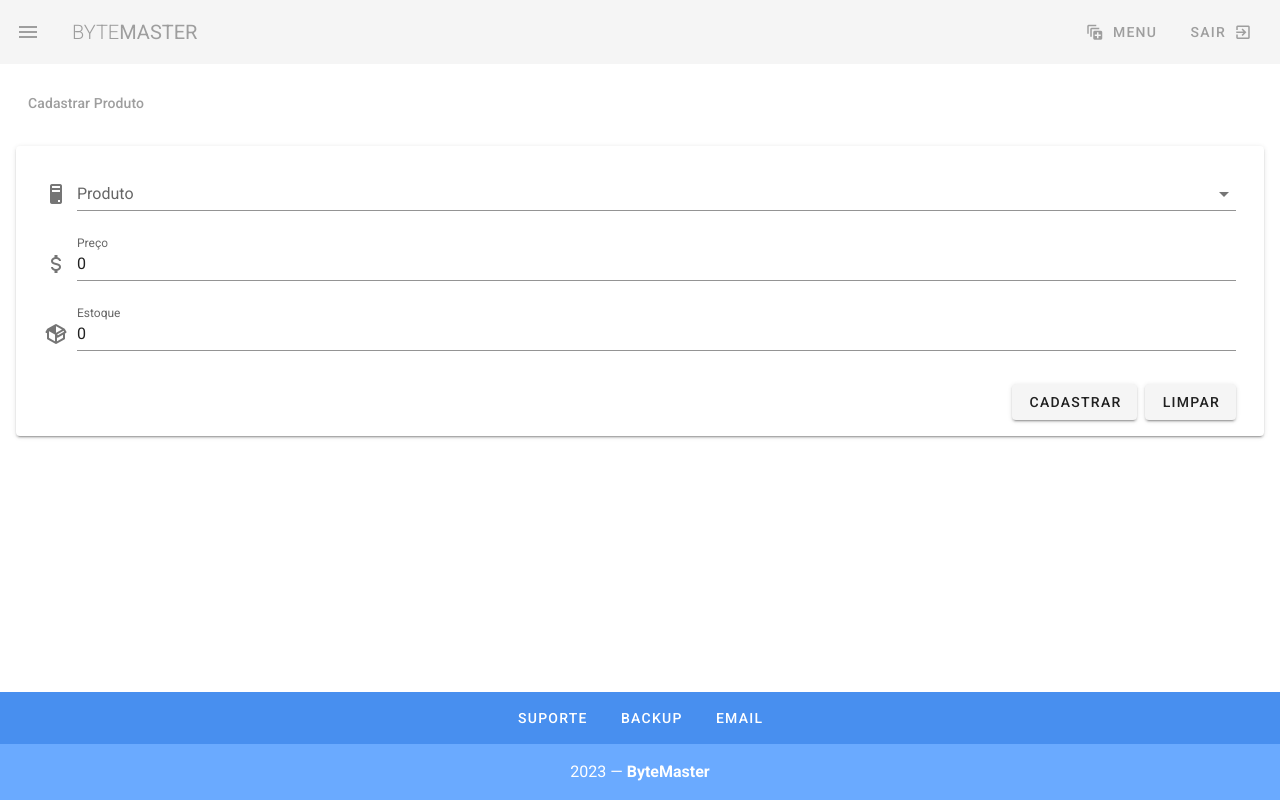
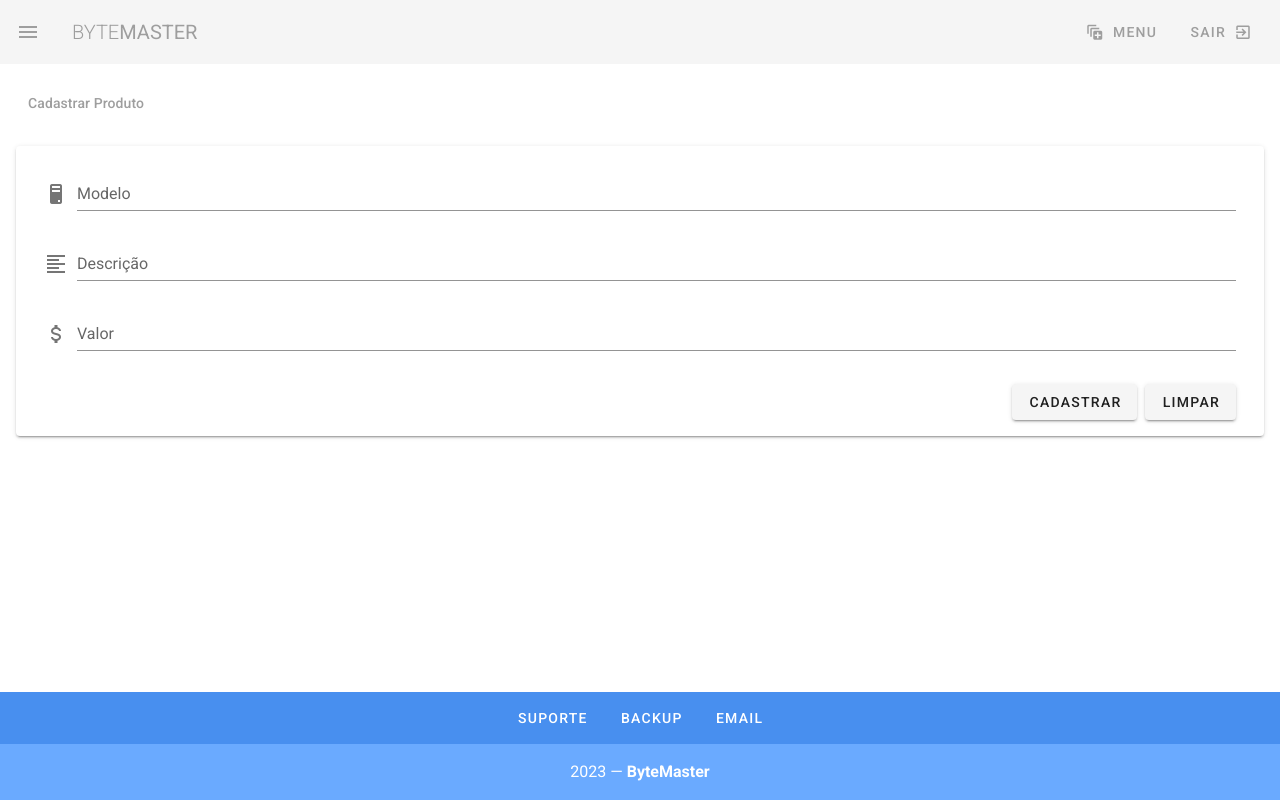
Before and after one commit to JoseHenriquePatrocinio/bytemaster, a Vue app: page /estoque in a window 1280 px wide. Built offline with nearby package versions, Linux system fonts and the light colour scheme.

Commit message:
feat: cadastro de produto

```diff
--- a/src/views/EstoqueView.vue
+++ b/src/views/EstoqueView.vue
@@ -4,15 +4,12 @@
         <v-card class="my-5">
             <v-card-text>
                 <v-form class="px-3" ref="form">
-                    <v-select label="Produto" v-model="product.computerPart" :items="computerParts"
-                        prepend-icon="mdi-desktop-tower" :rules="inputRules"></v-select>
-                    <v-text-field label="Preço" v-model="product.price" prepend-icon="mdi-currency-usd" :rules="inputRules"
+                    <v-text-field label="Modelo" v-model="modelo" prepend-icon="mdi-desktop-tower"></v-text-field>
+                    <v-text-field label="Descrição" v-model="descricao" prepend-icon="mdi-format-align-left"></v-text-field>
+                    <v-text-field label="Valor" v-model="valorUnit" prepend-icon="mdi-currency-usd"
                         type="number"></v-text-field>
-                    <v-text-field label="Estoque" v-model="product.stock" prepend-icon="mdi-package-variant"
-                        :rules="inputRules" type="number"></v-text-field>
-
                     <div class="text-right">
-                        <v-btn class="mx-0 mt-3 mr-2" @click="submit">Cadastrar</v-btn>
+                        <v-btn class="mx-0 mt-3 mr-2" @click="submitForm">Cadastrar</v-btn>
                         <v-btn class="mx-0 mt-3" @click="resetForm">Limpar</v-btn>
                     </div>
                 </v-form>
@@ -22,33 +19,40 @@
 </template>
 
 <script>
+import axios from 'axios';
 export default {
     data() {
         return {
-            product: {
-                name: '',
-                computerPart: null,
-                price: 0,
-                stock: 0
-            },
-            computerParts: ['Placa-mãe', 'Processador', 'Placa de vídeo', 'Memória RAM', 'HD/SSD', 'Fonte de alimentação', 'Gabinete', 'Monitor', 'Teclado', 'Mouse'],
-            inputRules: [
-                v => !!v || 'Campo obrigatório'
-            ]
+            modelo: "",
+            descricao: "",
+            valorUnit: null
         };
     },
     methods: {
-        submit() {
-            console.log('Produto cadastrado:', this.product);
+        submitForm() {
+            const formData = {
+                modelo: this.modelo,
+                descricao: this.descricao,
+                valorUnit: parseFloat(this.valorUnit),
+            };
+
+            axios
+                .post('https://localhost:44371/api/Produtos/AdicionarNovoProduto', formData)
+                .then((response) => {
+                    console.log(response.data);
+                })
+                .catch((error) => {
+                    console.error("Erro ao cadastrar produto:", error);
+                })
+                .finally(() => {
+                    this.resetForm();
+                });
         },
         resetForm() {
-            this.product = {
-                name: '',
-                computerPart: null,
-                price: 0,
-                stock: 0
-            };
-        }
+            this.modelo = null;
+            this.descricao = null;
+            this.valorUnit = null;
+        },
     }
 }
 </script>
```
